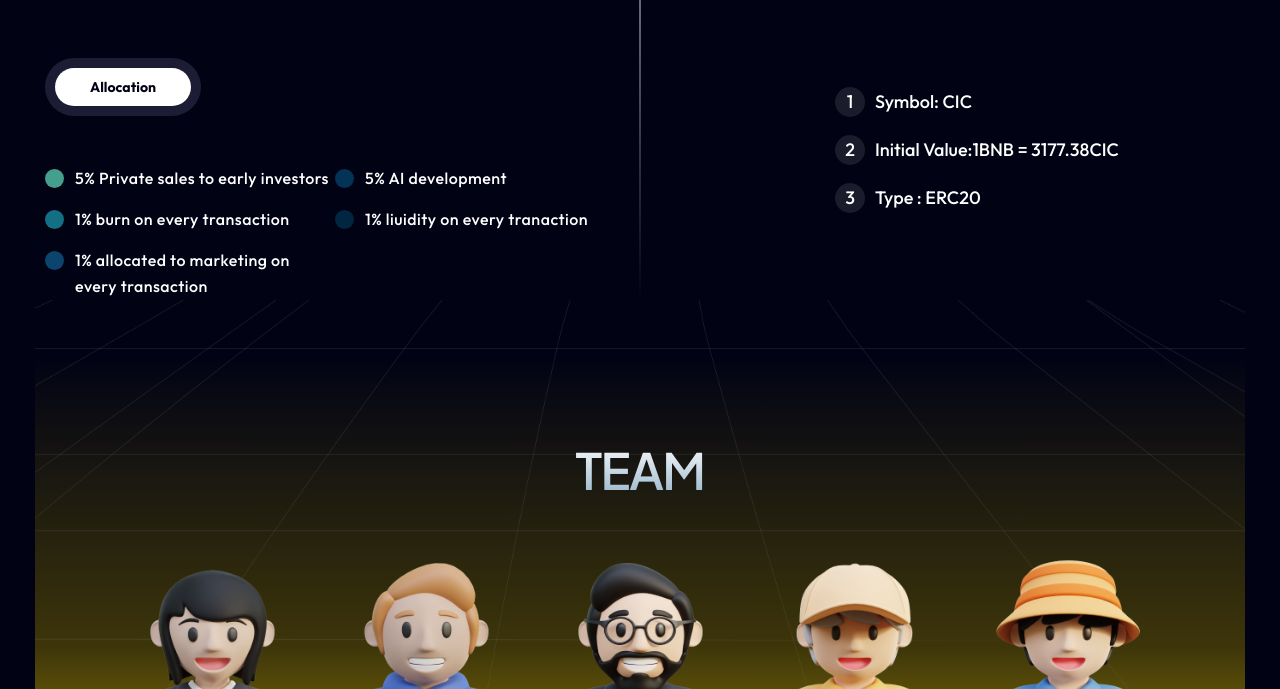
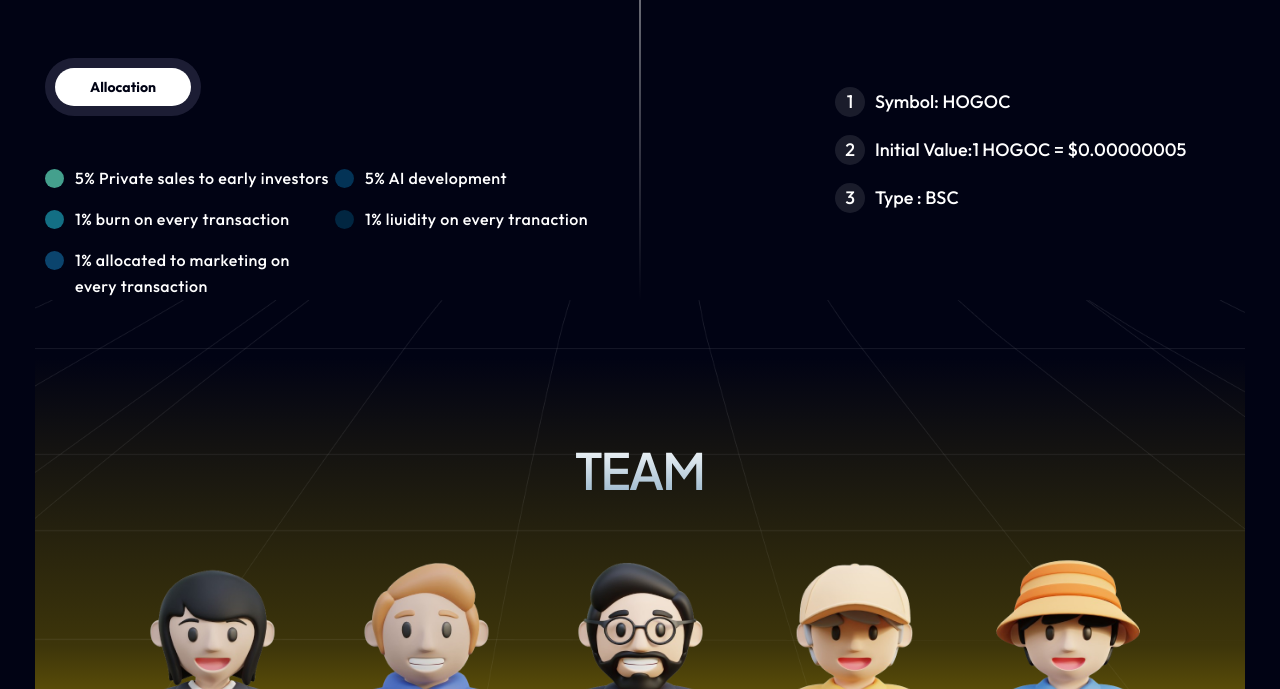
Before and after one commit to x2y2-source/xecco2, a plain HTML site: page index.html in a window 1280 px wide. Shown: the part 4154-4843 px from the top of the page. Drawn offline with Linux system fonts and the light colour scheme.

Commit message:
Update index.html

```diff
--- a/index.html
+++ b/index.html
@@ -635,9 +635,9 @@
                                 <img src="assets/img/images/chart_image1.png" alt="">
                                 <p> <br></p>
                                 <ul class="list-wrap">
-                                    <li><span>1</span>Symbol: CIC</li>
-                                    <li><span>2</span>Initial Value:1BNB = 3177.38CIC </li>
-                                    <li><span>3</span>Type : ERC20</li>
+                                    <li><span>1</span>Symbol: HOGOC</li>
+                                    <li><span>2</span>Initial Value:1 HOGOC = $0.00000005</li>
+                                    <li><span>3</span>Type : BSC</li>
                                 </ul>
                             </div>
                         </div>
@@ -762,7 +762,7 @@
         <!-- team-area-end -->
 
         <!-- faq-area -->
-        <section class="faq-area">
+<!--         <section class="faq-area">
             <div class="container">
                 <div class="faq-inner-wrap">
                     <div class="row">
@@ -847,7 +847,7 @@
                     </div>
                 </div>
             </div>
-        </section>
+        </section> -->
         <!-- faq-area-end -->
 
         <!-- download-area -->
@@ -892,12 +892,12 @@
         <section class="document-area">
             <div class="container">
                 <div class="document-inner-wrap">
-                    <div class="row">
+<!--                     <div class="row">
                         <div class="col-lg-12">
                             <div class="section-title text-center mb-60">
                                 <h2 class="title">Have Any Questions?</h2>
                             </div>
-                        </div>
+                        </div> -->
                     </div>
                     <div class="row">
                         <div class="col-lg-8">
@@ -923,7 +923,7 @@
                                 </form>
                             </div>
                         </div>
-                        <div class="col-lg-4">
+<!--                         <div class="col-lg-4">
                             <div class="document-wrap">
                                 <h4 class="title">Read Documents</h4>
                                 <ul class="list-wrap">
@@ -954,7 +954,7 @@
                                 </ul>
                                 <a href="./assets/img/HOGOCWP (1).pdf" class="btn">Download All</a>
                             </div>
-                        </div>
+                        </div> -->
                     </div>
                 </div>
             </div>
```
